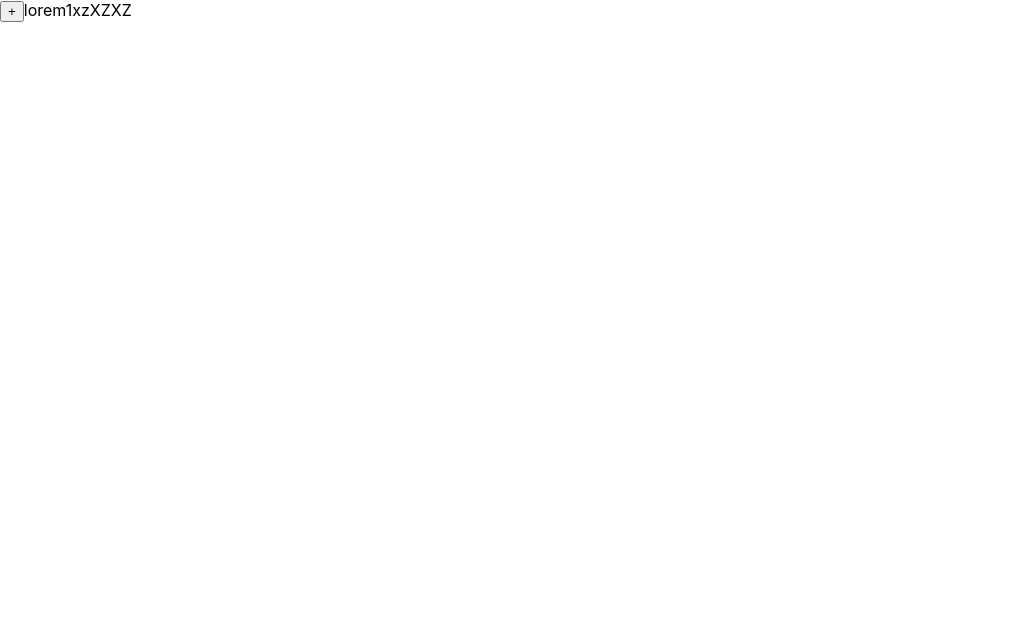
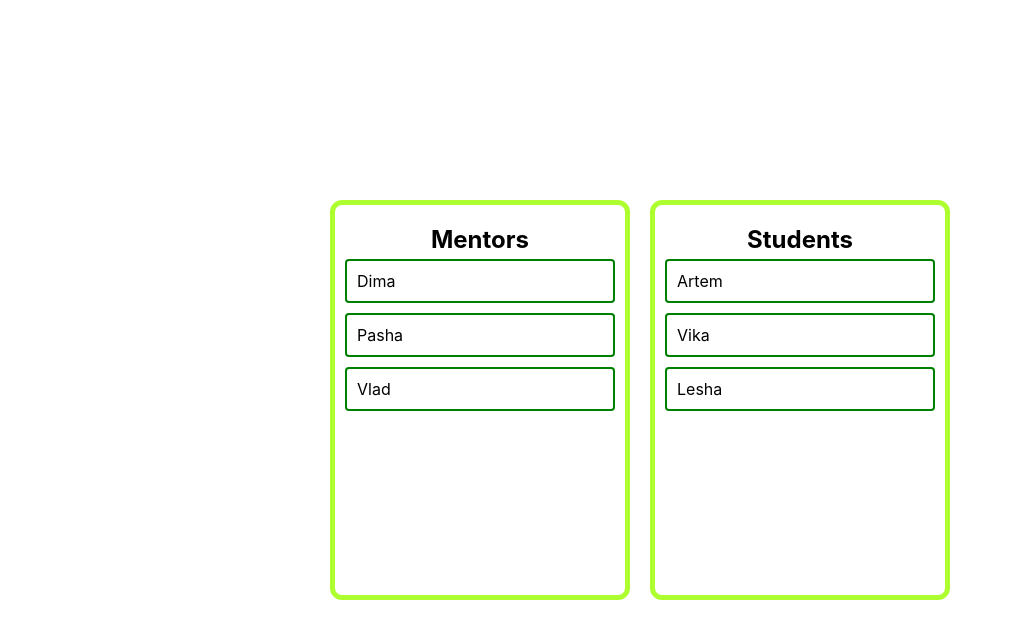
Before and after one commit to Aloxan12/ReactAndJsInstruments, a React (Create React App) app: page / in a window 1280 px wide. Shown: the top 638 px of the page, without its empty margins (0-1013 px from the left). Built offline with nearby package versions, Linux system fonts and the light colour scheme.

Commit message:
Drag and Drop(2) MentorsStudents

```diff
--- a/src/App.tsx
+++ b/src/App.tsx
@@ -2,13 +2,14 @@ import React from 'react';
 import './App.css';
 import {GeneratorAndSaga} from "./GeneratorAndSaga/GeneratorAndSaga";
 import {Modal, ModalView} from "./components/Modal/Modal";
+import {MentorsStudents} from "./components/DragAndDrop/MentorsStudents";
 
 
 function App() {
 
     return (
         <div className="App">
-            <ModalView/>
+            <MentorsStudents />
         </div>
     );
 }
--- a/src/components/DragAndDrop/DragAndDrop.tsx
+++ b/src/components/DragAndDrop/DragAndDrop.tsx
@@ -49,7 +49,7 @@ export const DragAndDrop=()=>{
     return(
         <div className={style.container}>
             {cardList.map(c=>{
-                return <div draggable="true"
+                return <div draggable={true}
                             onDragStart={(e)=>dragStartHandler(e, c)}
                             onDragLeave={(e)=>dragEndHandler(e)}
                             onDragEnd={(e)=>dragEndHandler(e)}
--- /dev/null
+++ b/src/components/DragAndDrop/MentorsStudents.module.css
@@ -0,0 +1,35 @@
+*{
+    padding: 0;
+    margin: 0;
+    box-sizing: border-box;
+}
+.container{
+    width: 100vw;
+    height: 100vh;
+    display: flex;
+    justify-content: center;
+    align-items: center;
+}
+.board{
+    min-width: 300px;
+    min-height: 400px;
+    border: 5px solid greenyellow;
+    padding: 20px 10px;
+    border-radius: 12px;
+    margin: 10px;
+    display: flex;
+    align-items: center;
+    flex-direction: column;
+}
+.boardTitle{
+    font-size: 1.5rem;
+    font-weight: 700;
+}
+.developers{
+    width: 100%;
+    border: 2px solid green;
+    padding: 10px;
+    border-radius: 4px;
+    margin: 5px 0;
+    cursor: grab;
+}
--- a/src/components/DragAndDrop/MentorsStudents.tsx
+++ b/src/components/DragAndDrop/MentorsStudents.tsx
@@ -1,5 +1,5 @@
 import React, {useState, DragEvent} from "react";
-import style from "./DragAndDrop.module.css";
+import style from './MentorsStudents.module.css'
 import {v1} from "uuid";
 
 type DeveloperType = {
@@ -13,8 +13,8 @@ type DevelopersType = {
     developers: DeveloperType[]
 }
 
-export const DragAndDrop = () => {
-    const [boards, setBoards] = useState<Array<DevelopersType>>([
+export const MentorsStudents = () => {
+    let [boards, setBoards] = useState<Array<DevelopersType> | null>([
         {
             id: v1(),
             title: 'Mentors',
@@ -22,50 +22,74 @@ export const DragAndDrop = () => {
         },
         {
             id: v1(),
-            title: 'Mentors',
+            title: 'Students',
             developers: [{id: v1(), name: 'Artem'}, {id: v1(), name: 'Vika'}, {id: v1(), name: 'Lesha'}]
         },
     ])
-    const [currentCard, setCurrentCard] = useState<DevelopersType | null>(null)
+    let [currentBoard, setCurrentBoard] = useState<DevelopersType | null>(null)
+    let [currentDev, setCurrentDev] = useState<DeveloperType | null>(null)
 
-    function dragStartHandler(e: DragEvent<HTMLDivElement>, board: DevelopersType,) {
-
+    function dragStartHandler(e: DragEvent<HTMLDivElement>, board: DevelopersType, dev: DeveloperType) {
+        setCurrentBoard(board);
+        setCurrentDev(dev);
     }
 
     function dragEndHandler(e: DragEvent<HTMLDivElement>) {
-
+        // @ts-ignore
+        e.target.style.boxShadow = 'none';
     }
 
-    const sortCards = (a: DevelopersType, b: DevelopersType) => {
-
+    function onDragLeaveHandler(e: DragEvent<HTMLDivElement>) {
+        // @ts-ignore
+        e.target.style.boxShadow = 'none';
     }
 
     function dragOverHandler(e: DragEvent<HTMLDivElement>) {
         e.preventDefault();
+        // @ts-ignore
+        if (e.target.className == "developers") {
+            // @ts-ignore
+            e.target.style.boxShadow = '0 4px 3px grey';
+        }
     }
 
-    function dropHandler(e: DragEvent<HTMLDivElement>, card: DevelopersType) {
+    function dropHandler(e: DragEvent<HTMLDivElement>, board: DevelopersType, dev: DeveloperType) {
         e.preventDefault();
+        if (currentBoard !== null && currentDev !== null) {
+            let currentIndex = currentBoard.developers.indexOf(currentDev)
+            currentBoard.developers.splice(currentIndex, 1)
+            const dropIndex = board.developers.indexOf(dev)
+            board.developers.splice(dropIndex + 1, 0, currentDev)
+            setBoards(boards && boards.map(b => {
+                if (b.id === board.id) {
+                    return board
+                }
+                if (currentBoard && b.id === currentBoard.id) {
+                    return currentBoard
+                }
+                return b
+            }))
+        }
     }
 
     return (
         <div className={style.container}>
-            {boards.map(board => {
-                return <div>
+            {boards ? boards.map(board =>
+                <div className={style.board}>
                     <div className={style.boardTitle}>{board.title}</div>
-                    {board.developers.map(dev => {
-                        return <div className={style.developers}
-                                    draggable="true"
-                                    onDragStart={(e) => dragStartHandler(e, board)}
-                                    onDragLeave={(e) => dragEndHandler(e)}
-                                    onDragEnd={(e) => dragEndHandler(e)}
-                                    onDragOver={(e) => dragOverHandler(e)}
-                                    onDrop={(e) => dropHandler(e, board)}
-                        >
+                    {board.developers.map(dev =>
+                        <div onDragOver={(e) => dragOverHandler(e)}
+                             onDragLeave={e => onDragLeaveHandler(e)}
+                            onDragStart={(e) => dragStartHandler(e, board, dev)}
+                             onDragEnd={(e) => dragEndHandler(e)}
+                             onDrop={(e) => dropHandler(e, board, dev)}
+                             className={style.developers}
+                             draggable={true}
+                        >{dev.name}
                         </div>
-                    })}
+                    )}
                 </div>
-            })}
+            ) : null}
         </div>
     )
 }
```
